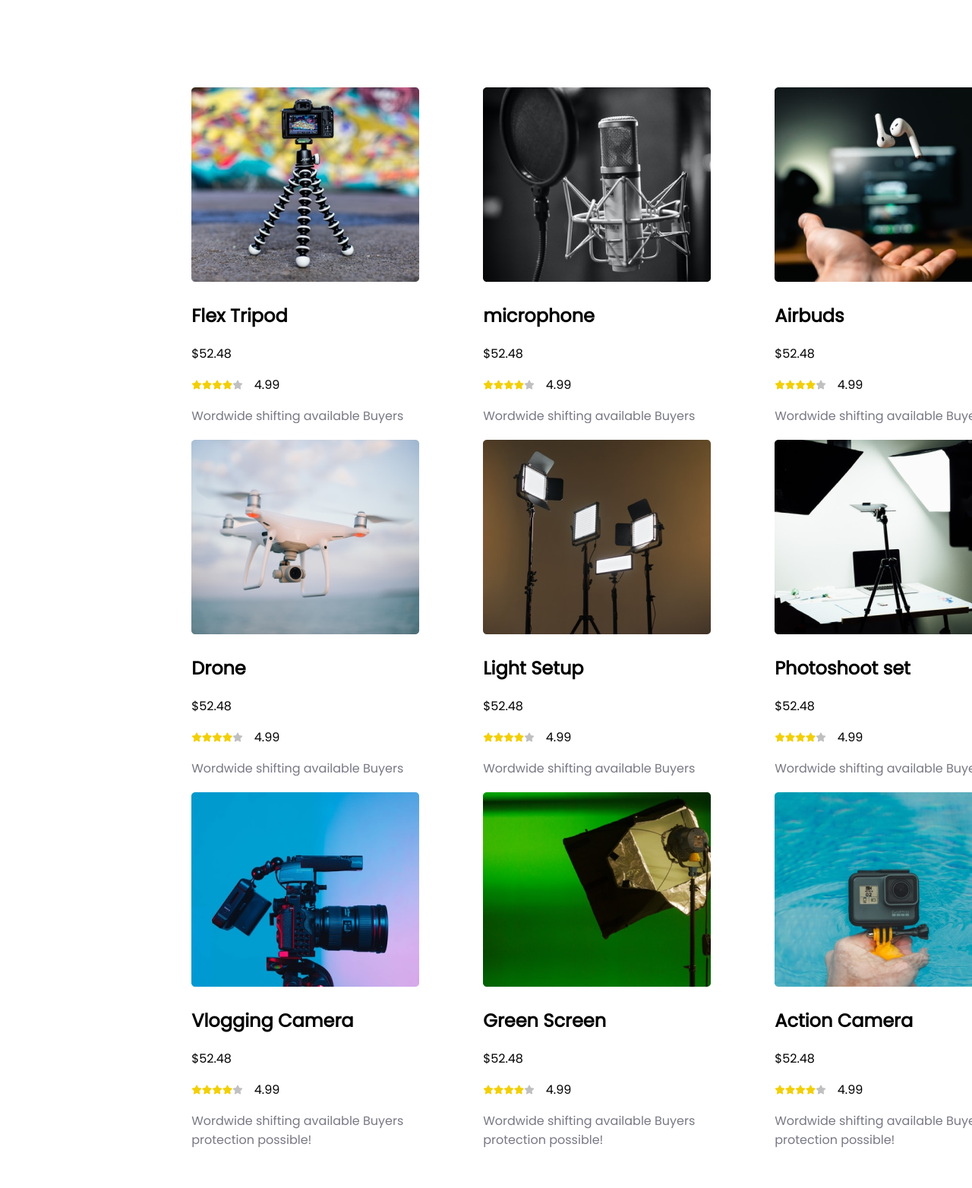
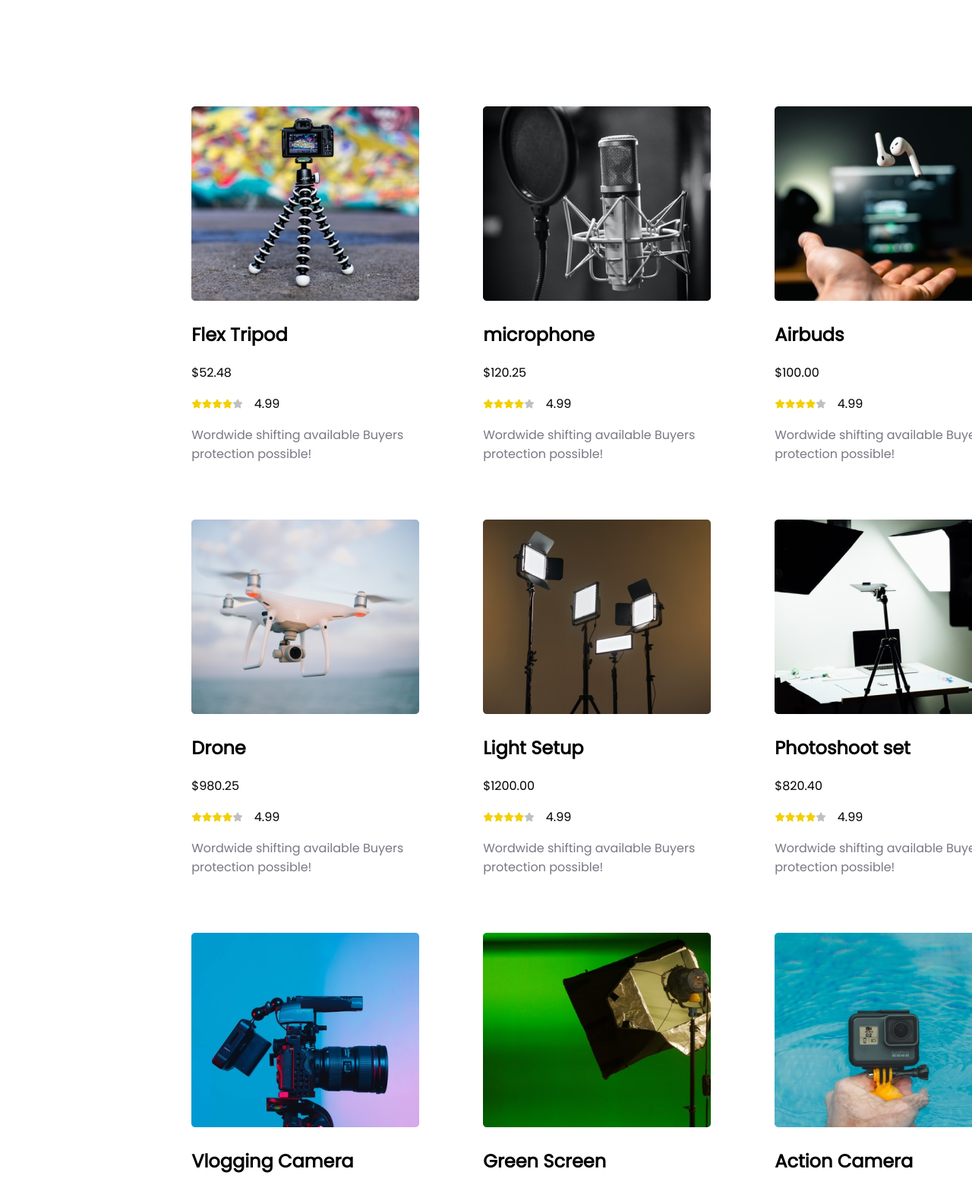
Before and after one commit to habibahmed12345/Assignment-2, a plain HTML site: page index.html in a window 1280 px wide. Shown: the part 1236-2800 px from the top of the page at 76% size. Drawn offline with Linux system fonts and the light colour scheme.

Commit message:
third part added

```diff
--- a/index.html
+++ b/index.html
@@ -24,9 +24,10 @@
             </nav>
            <section class="container">
                <h2 class="h2-font">Influencer products</h2>
-               <div class="start-journy">
+               <br>
+                <div class="start-journy">
 
-                   <div class="journy">
+                    <div class="journy">
                       <h1>Start your Journey as Influencer</h1>
                       <p>Lorem ipsum dolor sit amet consectetur adipisicing elit. Totam, ad perferendis ex eius facere, quod magnam ipsam repudiandae perspiciatis velit aut vel commodi culpa. Dicta quo saepe eligendi adipisci magnam?</p>
                       <a class="link-button" href="">Preebook now <i class="fas fa-arrow-right"></i></a>
@@ -37,7 +38,7 @@
 
                     </div>
 
-              </div>
+                </div>
           </section>
           <!-- logo part -->
            <section class="container">
@@ -81,7 +82,7 @@
                         <div class="item">
                             <img src="images/mic.png" alt="">
                             <h2>microphone</h2>
-                            $52.48
+                            $120.25
                             <div class="flex">
                                 <i class="fas fa-star filled"></i>
                                 <i class="fas fa-star filled"></i>
@@ -95,7 +96,7 @@
                         <div class="item">
                             <img src="images/airpod.png" alt="">
                             <h2>Airbuds</h2>
-                            $52.48
+                            $100.00
                             <div class="flex">
                                 <i class="fas fa-star filled"></i>
                                 <i class="fas fa-star filled"></i>
@@ -109,7 +110,7 @@
                         <div class="item">
                             <img src="images/drone.png" alt="">
                             <h2>Drone</h2>
-                            $52.48
+                            $980.25
                             <div class="flex">
                                 <i class="fas fa-star filled"></i>
                                 <i class="fas fa-star filled"></i>
@@ -123,7 +124,7 @@
                         <div class="item">
                             <img src="images/lights.png" alt="">
                             <h2>Light Setup</h2>
-                            $52.48
+                            $1200.00
                             <div class="flex">
                                 <i class="fas fa-star filled"></i>
                                 <i class="fas fa-star filled"></i>
@@ -137,7 +138,7 @@
                         <div class="item">
                             <img src="images/setup.png" alt="">
                             <h2>Photoshoot set</h2>
-                            $52.48
+                            $820.40
                             <div class="flex">
                                 <i class="fas fa-star filled"></i>
                                 <i class="fas fa-star filled"></i>
@@ -151,7 +152,7 @@
                         <div class="item">
                             <img src="images/camera.png" alt="">
                             <h2>Vlogging Camera</h2>
-                            $52.48
+                            $1800.80
                             <div class="flex">
                                 <i class="fas fa-star filled"></i>
                                 <i class="fas fa-star filled"></i>
@@ -165,7 +166,7 @@
                         <div class="item">
                             <img src="images/single-light.png" alt="">
                             <h2>Green Screen</h2>
-                            $52.48
+                            $25.48
                             <div class="flex">
                                 <i class="fas fa-star filled"></i>
                                 <i class="fas fa-star filled"></i>
@@ -179,7 +180,7 @@
                             <div class="item">
                               <img src="images/action.png" alt="">
                               <h2>Action Camera</h2>
-                               $52.48
+                              $380.00
                                 <div class="flex">
                                   <i class="fas fa-star filled"></i>
                                   <i class="fas fa-star filled"></i>
--- a/style.css
+++ b/style.css
@@ -2,33 +2,42 @@
 @import url('https://fonts.googleapis.com/css2?family=Poppins&display=swap');
 
 body{
-    font-family: 'Poppins', sans-serif;
+    font-family: 'Anton', sans-serif;
+    font-family: 'Luxurious Roman', cursive;
+    font-family: 'Josefin Sans', sans-serif;
+    font-family: 'Merriweather', serif;
+    font-family: 'Poppins', sans-serif
+
 }
 
+
+
 .h1-font {
-    font-size: 70px;
+    font-size: 6s0px;
+
 }
 
 .h2-font{
     padding-left: 10%;
+    height: 10%;
 }
 
-.start-journy{
+.start-journy {
     display: flex;
+    justify-content: center;
     padding-left: 10%;
     padding-bottom: 5%;
 }
 
+
 /*----------------
      img styles
 -------------------*/
-.image img {
 
-
-}
 
 .image {
     padding-right: 30px;
+
 }
 
 .journy a {
@@ -49,7 +58,7 @@ body{
 
 }
 
-/* logos */
+/*-----logos-----*/
 
 .logos{
     display: flex;
@@ -86,7 +95,7 @@ body{
     background-color: white;
     margin: 20px;
     width: 300px;
-    height: 400px;
+    height: 480px;
     padding-top: 20px;
     padding-left: 20px;
     padding-right: 20px;
@@ -138,12 +147,13 @@ span {
 
 /*-------------optional part-------------
 ---------------------------------------*/
-.featured-image img{
-    width: 90px;
+.featured-image {
+    width: 95px;
 }
 
 .featured{
     display: flex;
+    justify-content: center;
     padding-left: 15%;
     padding-right: 15%;
     padding-bottom: 10%;
```
